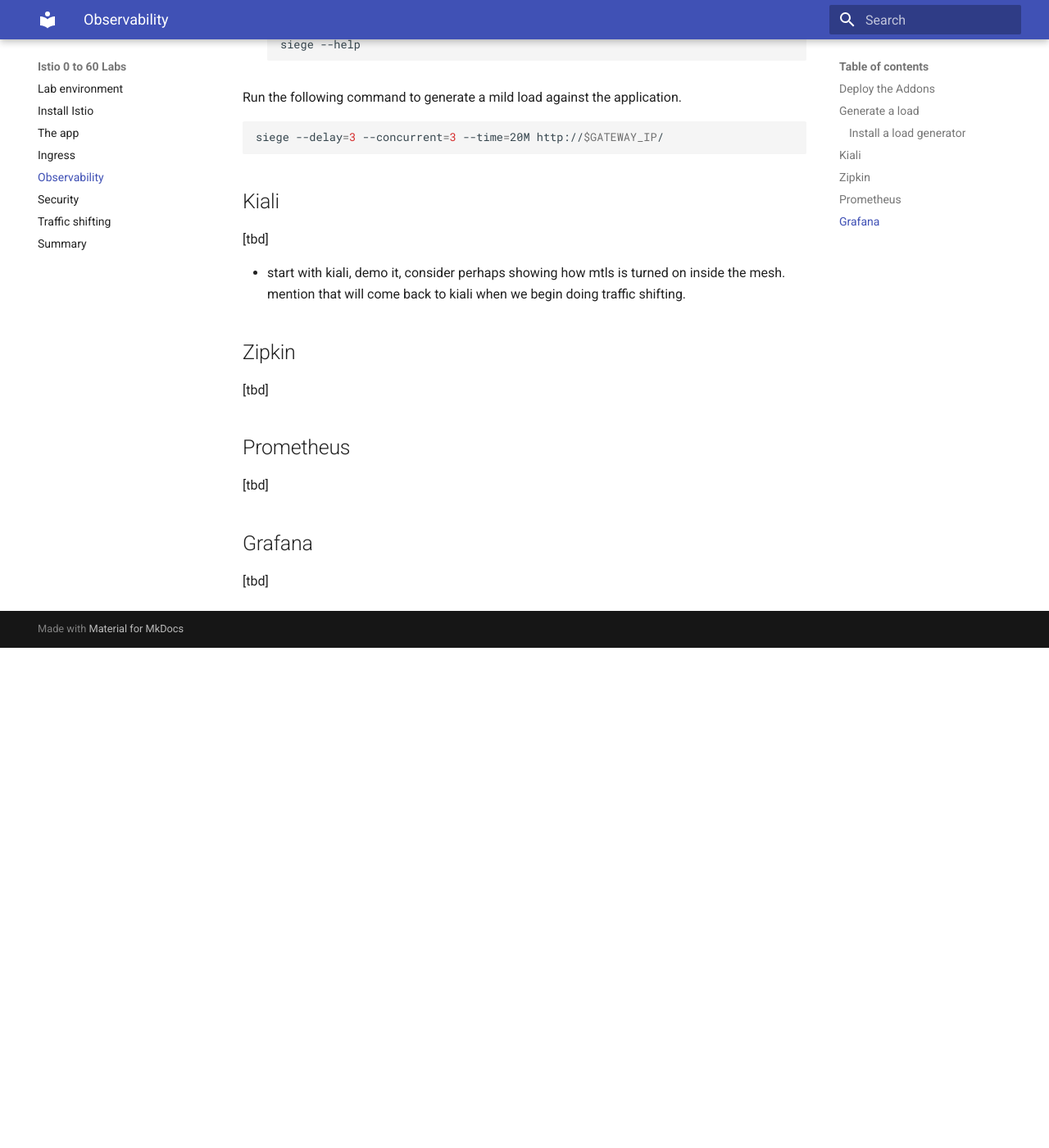
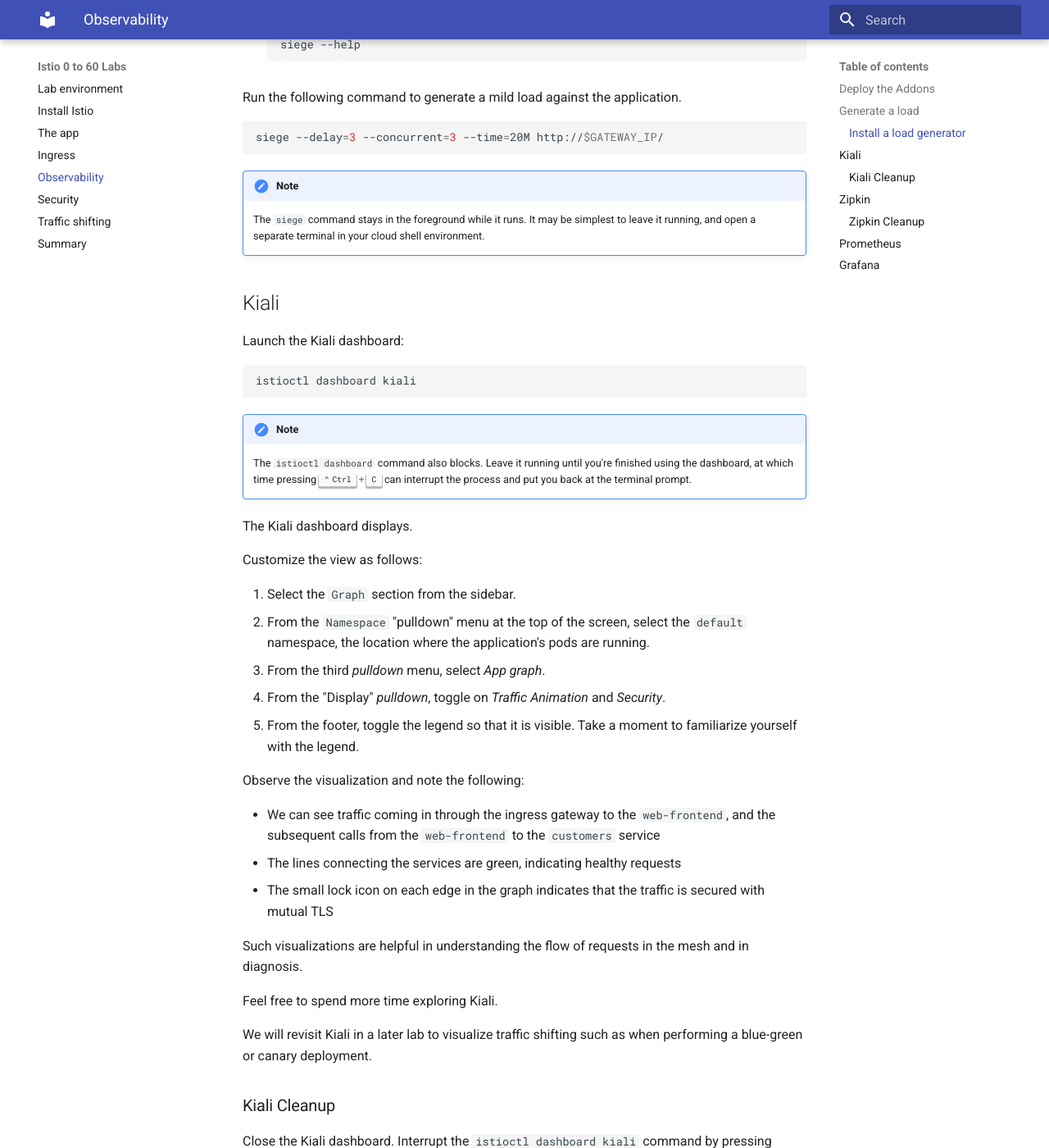
Before and after one commit to tetratelabs/istio-0to60, an MkDocs documentation site: the page built from docs/dashboards.md, in a window 1280 px wide and 1400 px high, scrolled down 1428 px. Shown: the whole window at 82% size. Built offline with MkDocs 1.6.1 and Material for MkDocs 9.7.7, drawn with Linux system fonts in a browser that asks for light colours; before the commit the page ends 2218 px from its top, so only the background shows below that; some of the changed text lies outside the part shown.

Commit message:
fleshing out [slowly] the observability lab

````diff
--- a/docs/dashboards.md
+++ b/docs/dashboards.md
@@ -10,7 +10,7 @@ The istio distribution provides addons for a number of systems that together pro
 
 - [Zipkin](https://zipkin.io/) or [Jaeger](https://www.jaegertracing.io/) for distributed tracing
 - [Prometheus](https://prometheus.io/) for metrics collection
-- [Grafana](https://grafana.com/) provides dashboards for monitoring
+- [Grafana](https://grafana.com/) provides dashboards for monitoring, using Prometheus as the data source
 - [Kiali](https://kiali.io/) allows us to visualize the mesh
 
 These addons are located in the `samples/addons/` folder of the distribution.
@@ -69,15 +69,75 @@ Run the following command to generate a mild load against the application.
 siege --delay=3 --concurrent=3 --time=20M http://$GATEWAY_IP/
 ```
 
+!!! note
+
+    The `siege` command stays in the foreground while it runs.
+    It may be simplest to leave it running, and open a separate terminal in your cloud shell environment.
+
 ## Kiali
 
-[tbd]
+Launch the Kiali dashboard:
 
-- start with kiali, demo it, consider perhaps showing how mtls is turned on inside the mesh.  mention that will come back to kiali when we begin doing traffic shifting.
+```shell
+istioctl dashboard kiali
+```
+
+!!! note
+
+    The `istioctl dashboard` command also blocks.
+    Leave it running until you're finished using the dashboard, at which time
+    pressing ++ctrl+c++ can interrupt the process and put you back at the terminal prompt.
+
+The Kiali dashboard displays.
+
+Customize the view as follows:
+
+1. Select the `Graph` section from the sidebar.
+1. From the `Namespace` "pulldown" menu at the top of the screen, select the `default` namespace, the location where the application's pods are running.
+1. From the third _pulldown_ menu, select _App graph_.
+1. From the "Display" _pulldown_, toggle on _Traffic Animation_ and _Security_.
+1. From the footer, toggle the legend so that it is visible.  Take a moment to familiarize yourself with the legend.
+
+Observe the visualization and note the following:
+
+- We can see traffic coming in through the ingress gateway to the `web-frontend`, and the subsequent calls from the `web-frontend` to the `customers` service
+- The lines connecting the services are green, indicating healthy requests
+- The small lock icon on each edge in the graph indicates that the traffic is secured with mutual TLS
+
+Such visualizations are helpful in understanding the flow of requests in the mesh and in diagnosis.
+
+Feel free to spend more time exploring Kiali.
+
+We will revisit Kiali in a later lab to visualize traffic shifting such as when performing a blue-green or canary deployment.
+
+### Kiali Cleanup
+
+Close the Kiali dashboard.  Interrupt the `istioctl dashboard kiali` command by pressing ++ctrl+c++.
+
 
 ## Zipkin
 
-[tbd]
+Launch the Zipkin dashboard:
+
+```shell
+istioctl dashboard zipkin
+```
+
+The zipkin dashboard displays.
+
+- Click on the red '+' button and select "serviceName".
+- Select the service named `web-frontend.default` and click on the _Run Query_ button (lightblue) to the right.
+
+A number of query results will display.  Each row is expandable and will display more detail in terms of the services participating in that particular trace.
+
+Click the _Show_ button to the right of one of the traces.  The resulting view shows spans that are part of the trace, and more importantly how much time was spent within each span.  Such information can help diagnose slow requests and pin-point where the latency lies.
+
+Such traces also help us make sense of the flow of requests in a microservice architecture.
+
+### Zipkin Cleanup
+
+Close the Zipking dashboard.  Interrupt the `istioctl dashboard zipkin` command with ++ctrl+c++.
+
 
 ## Prometheus
 
````
